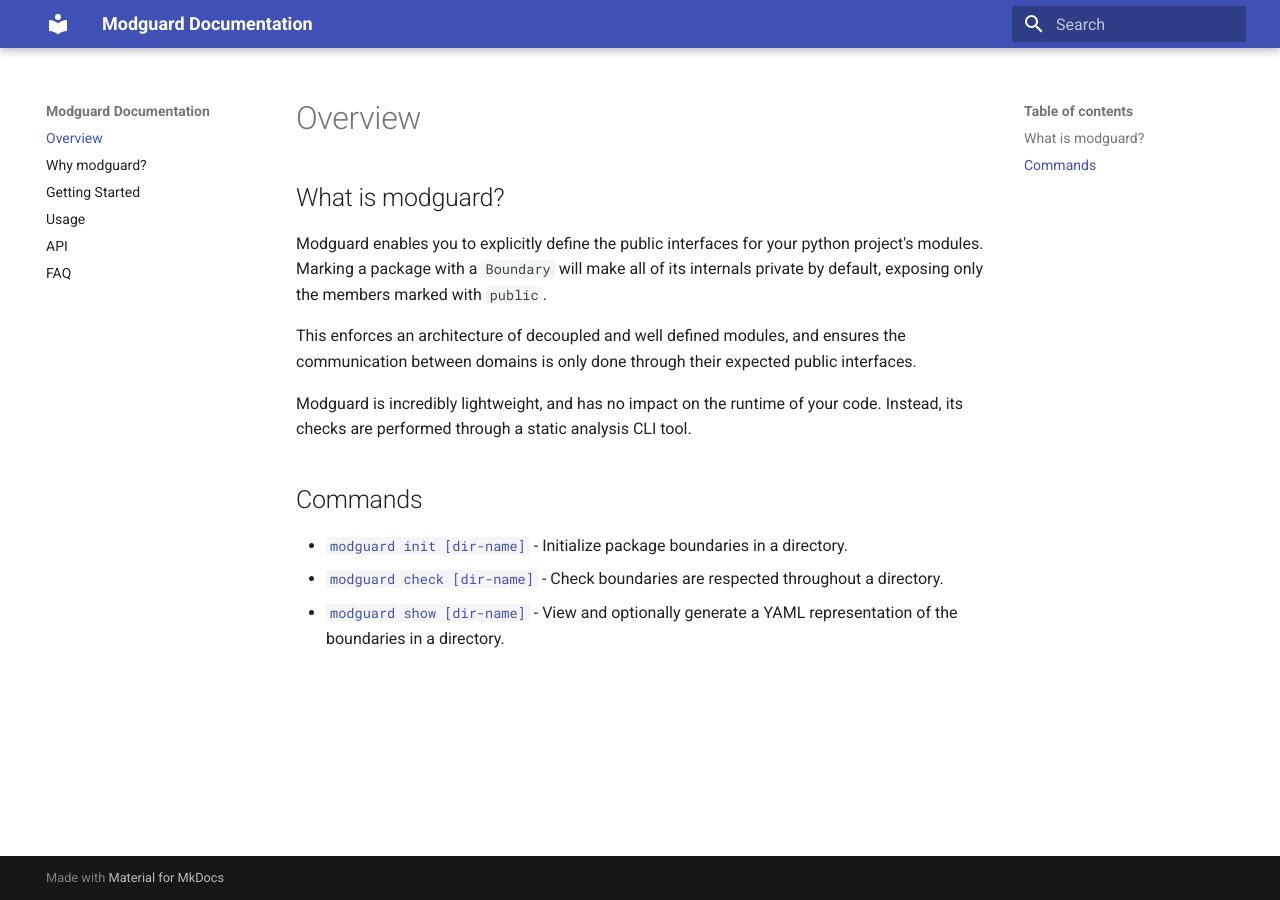
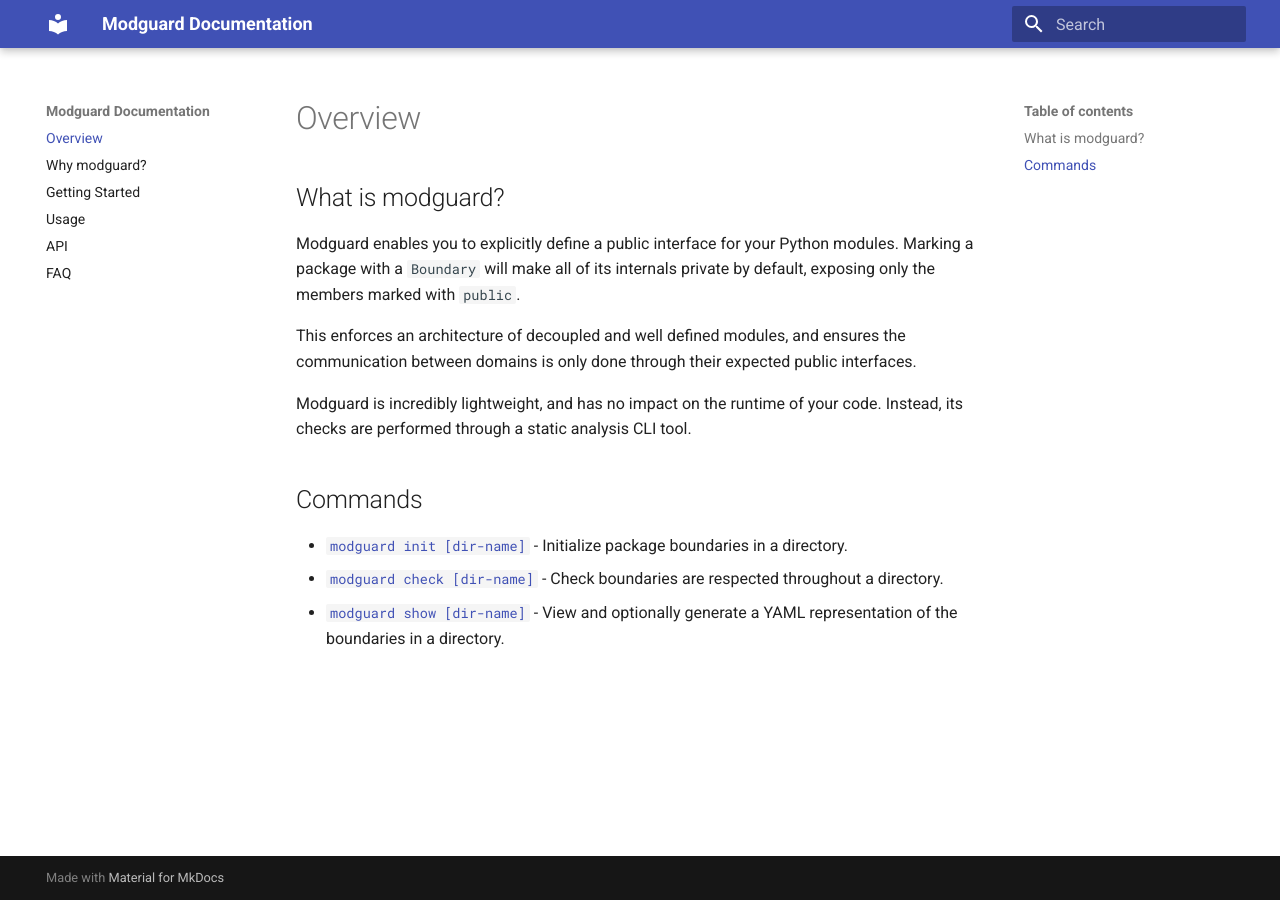
Before and after one commit to gauge-sh/tach, an MkDocs documentation site: the page built from docs/index.md, in a window 1280 px wide. Built offline with MkDocs 1.6.1 and Material for MkDocs 9.7.7, drawn with Linux system fonts in a browser that asks for light colours.

Commit message:
Update docs/index.md
Co-authored-by: Evan Doyle <evanmdoyle@gmail.com>

```diff
--- a/docs/index.md
+++ b/docs/index.md
@@ -1,7 +1,7 @@
 # Overview
 
 ## What is modguard?
-Modguard enables you to explicitly define the public interfaces for your python project's modules. Marking a package with a `Boundary` will make all of its internals private by default, exposing only the members marked with `public`.
+Modguard enables you to explicitly define a public interface for your Python modules. Marking a package with a `Boundary` will make all of its internals private by default, exposing only the members marked with `public`.
 
 This enforces an architecture of decoupled and well defined modules, and ensures the communication between domains is only done through their expected public interfaces.
 
```
